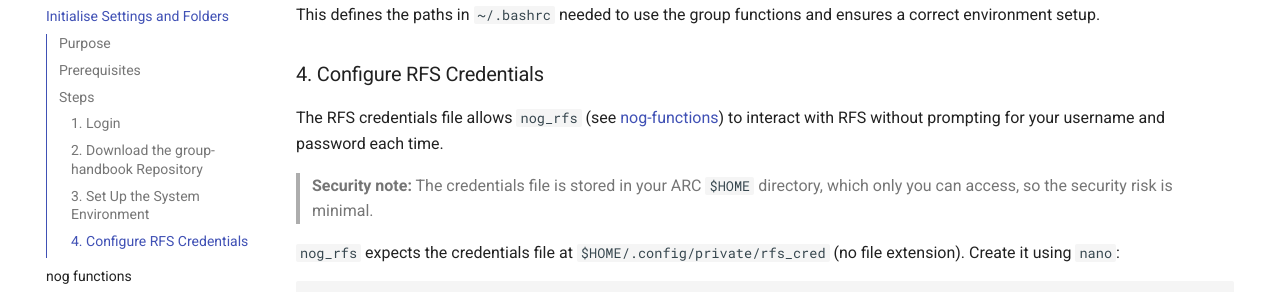
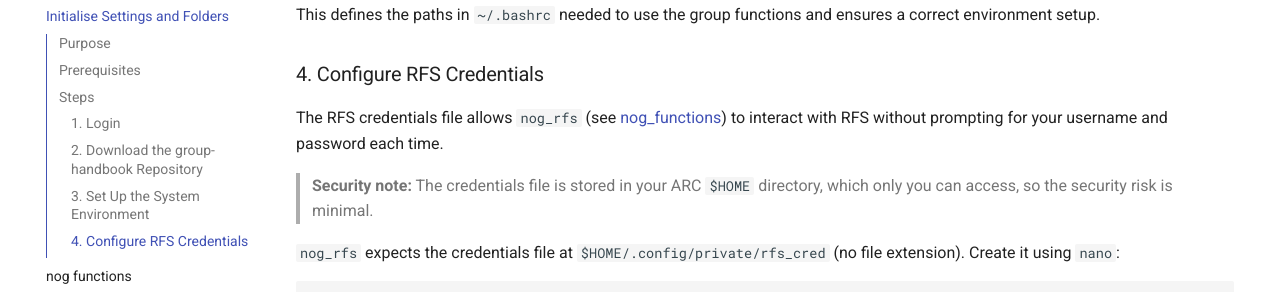
Before and after one commit to Neuronal-Oscillations/group-handbook, an MkDocs documentation site: the page built from docs/Data-Storage-and-Processing/initialise.md, in a window 1280 px wide and 900 px high, scrolled down 953 px. Shown: the part 200-492 px from the top of the window. Built offline with MkDocs 1.6.1 and Material for MkDocs 9.7.7, drawn with Linux system fonts in a browser that asks for light colours.

```diff
--- a/docs/Data-Storage-and-Processing/initialise.md
+++ b/docs/Data-Storage-and-Processing/initialise.md
@@ -36,7 +36,7 @@ source ~/.bashrc
 This defines the paths in `~/.bashrc` needed to use the group functions and ensures a correct environment setup.
 
 ### 4. Configure RFS Credentials
-The RFS credentials file allows `nog_rfs` (see [nog-functions](nog-functions.md)) to interact with RFS without prompting for your username and password each time.
+The RFS credentials file allows `nog_rfs` (see [nog_functions](nog-functions.md)) to interact with RFS without prompting for your username and password each time.
 
 > **Security note:** The credentials file is stored in your ARC `$HOME` directory, which only you can access, so the security risk is minimal.
 
```
